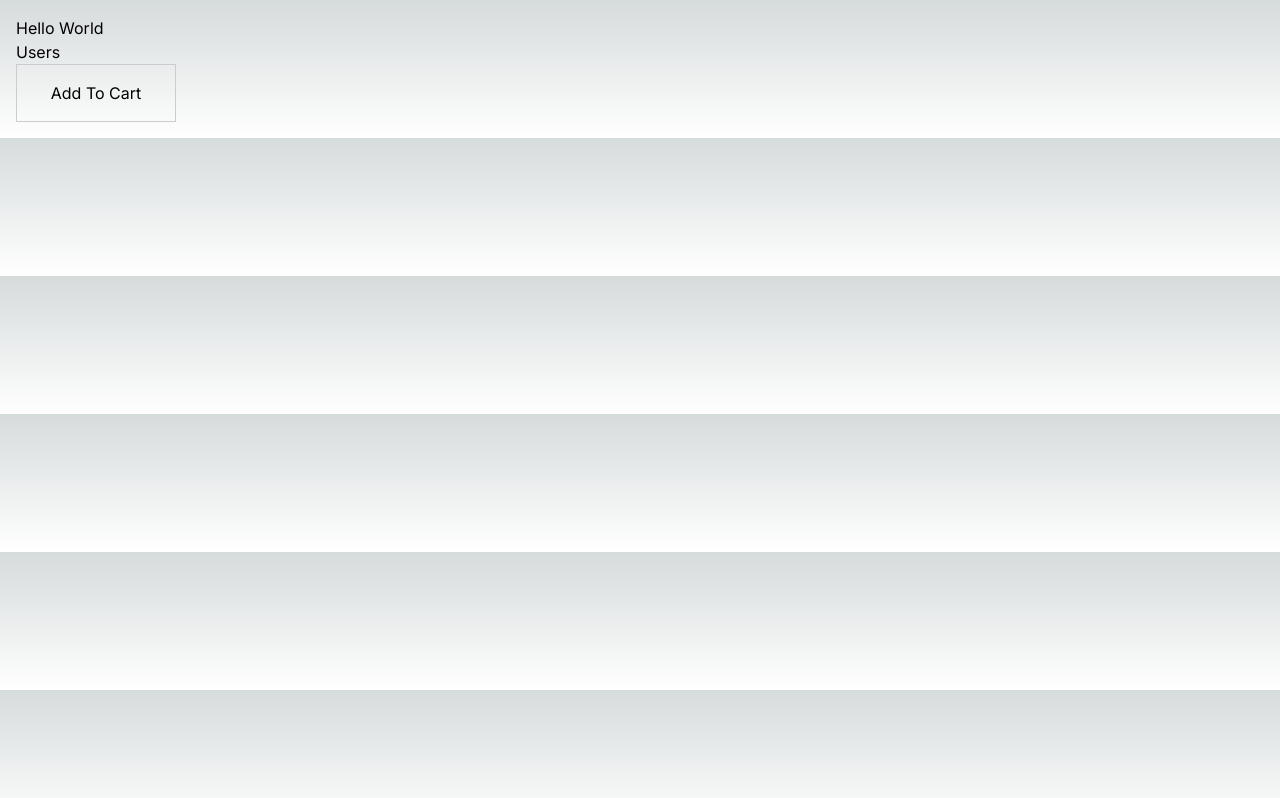
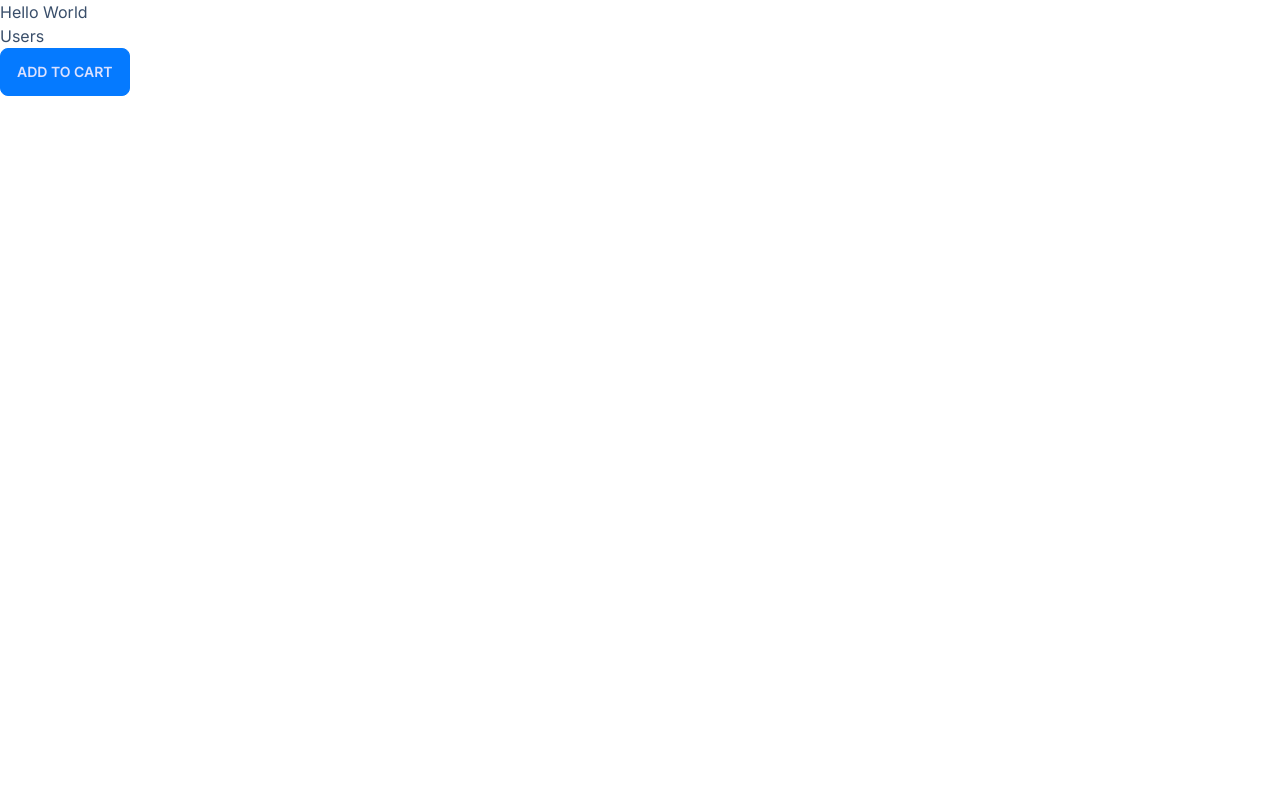
Before and after one commit to pettis1996/next-app, a Next.js app: page / in a window 1280 px wide. Built offline with nearby package versions, Linux system fonts and the light colour scheme.

Commit message:
feature/added-daisyui

```diff
--- a/app/components/AddToCart.tsx
+++ b/app/components/AddToCart.tsx
@@ -1,11 +1,13 @@
 "use client";
 import React from 'react'
 
-const AddToCart = (className: string) => {
+const AddToCart = () => {
   return (
-    <button className={className} onClick={() => console.log("Hello World")}>
-      Add To Cart
-    </button>
+    <div>
+      <button className="btn btn-primary" onClick={() => console.log("Hello World")}>
+        Add To Cart
+      </button>
+    </div>
   )
 }
 
--- a/app/components/ProductCard.tsx
+++ b/app/components/ProductCard.tsx
@@ -1,11 +1,10 @@
 import React from 'react';
 import AddToCart from './AddToCart';
-import styles from "./ProductCard.module.css";
-
+// import styles from "./ProductCard.module.css" {styles.className} for using css modules
 const ProductCard = () => {
   return (
-    <div className={styles.cart}>
-      <AddToCart className={styles.cart} />
+    <div>
+      <AddToCart />
     </div>
   )
 }
--- a/app/globals.css
+++ b/app/globals.css
@@ -17,12 +17,14 @@
 }
 
 body {
-  color: rgb(var(--foreground-rgb));
+  /* color: rgb(var(--foreground-rgb));
   background: linear-gradient(
       to bottom,
       transparent,
       rgb(var(--background-end-rgb))
     )
     rgb(var(--background-start-rgb));
-    padding: 1rem;
+    padding: 1rem; */
+    padding: 0;
+    margin: 0;
 }
--- a/app/layout.tsx
+++ b/app/layout.tsx
@@ -15,7 +15,7 @@ export default function RootLayout({
   children: React.ReactNode
 }) {
   return (
-    <html lang="en">
+    <html lang="en" data-theme="winter">
       <body className={inter.className}>{children}</body>
     </html>
   )
--- a/app/users/page.tsx
+++ b/app/users/page.tsx
@@ -3,6 +3,7 @@ import React from 'react'
 interface User {
   id: number;
   name: string;
+  email: string;
 }
 
 const UsersPage = async () => {
@@ -16,9 +17,24 @@ const UsersPage = async () => {
     <>
       <h1>Users</h1>
       <p>{new Date().toLocaleTimeString()}</p>
-      <ul>
-        {users.map(user => <li key={user.id}>{user.name}</li>)}
-      </ul>
+      <table className="table table-zebra w-[200px]">
+        <thead>
+          <tr>
+            <th>
+              Name
+            </th>
+            <th>
+              Email
+            </th>
+          </tr>
+        </thead>
+        <tbody>
+          {users.map(user => <tr key={user.id}>
+            <th>{user.name}</th>
+            <th>{user.email}</th>
+          </tr>)}
+        </tbody>
+      </table>
     </>
   )
 }
--- a/package.json
+++ b/package.json
@@ -21,5 +21,8 @@
     "react-dom": "18.2.0",
     "tailwindcss": "3.3.3",
     "typescript": "5.2.2"
+  },
+  "devDependencies": {
+    "daisyui": "^3.8.1"
   }
 }
--- a/tailwind.config.ts
+++ b/tailwind.config.ts
@@ -15,6 +15,9 @@ const config: Config = {
       },
     },
   },
-  plugins: [],
+  plugins: [require("daisyui")],
+  daisyui: {
+    themes: ["winter"]
+  },
 }
 export default config
```
Also changed, not shown: 1 other file (tests, documents, lock files or other folders).
